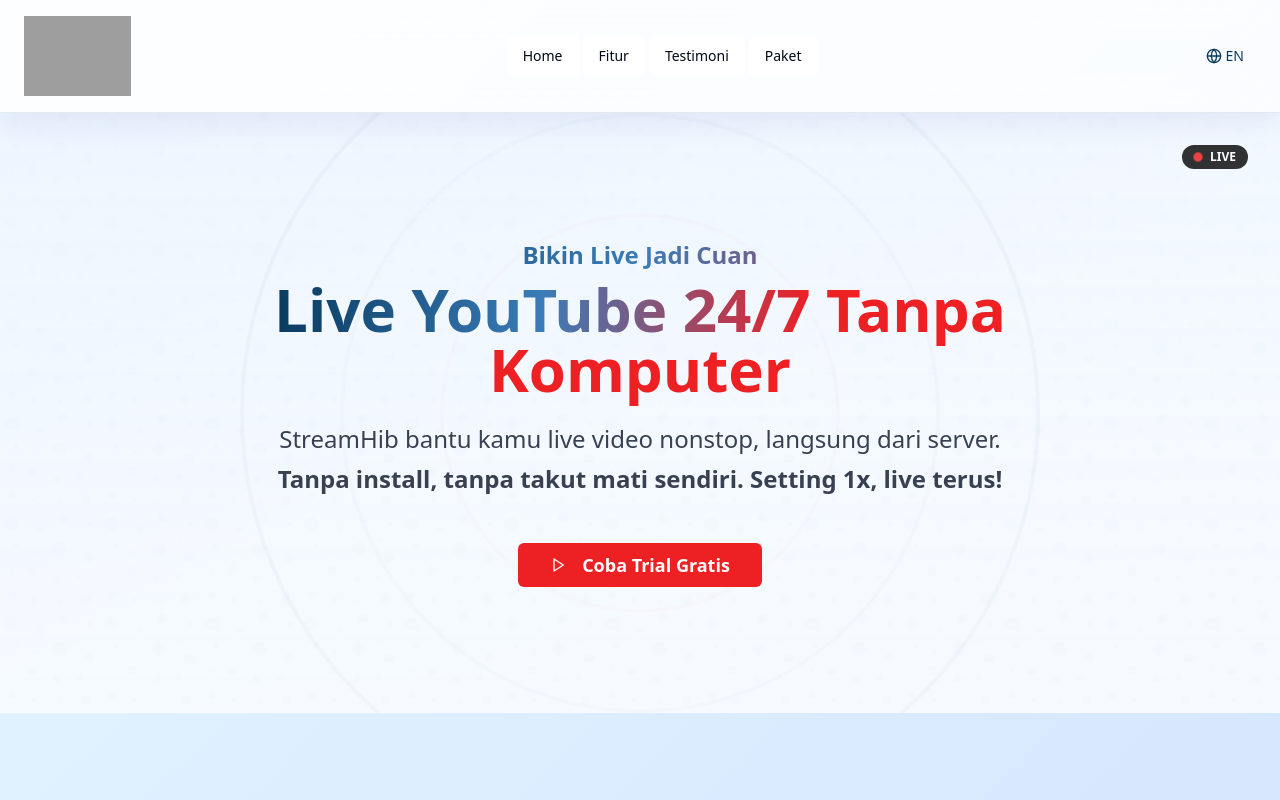
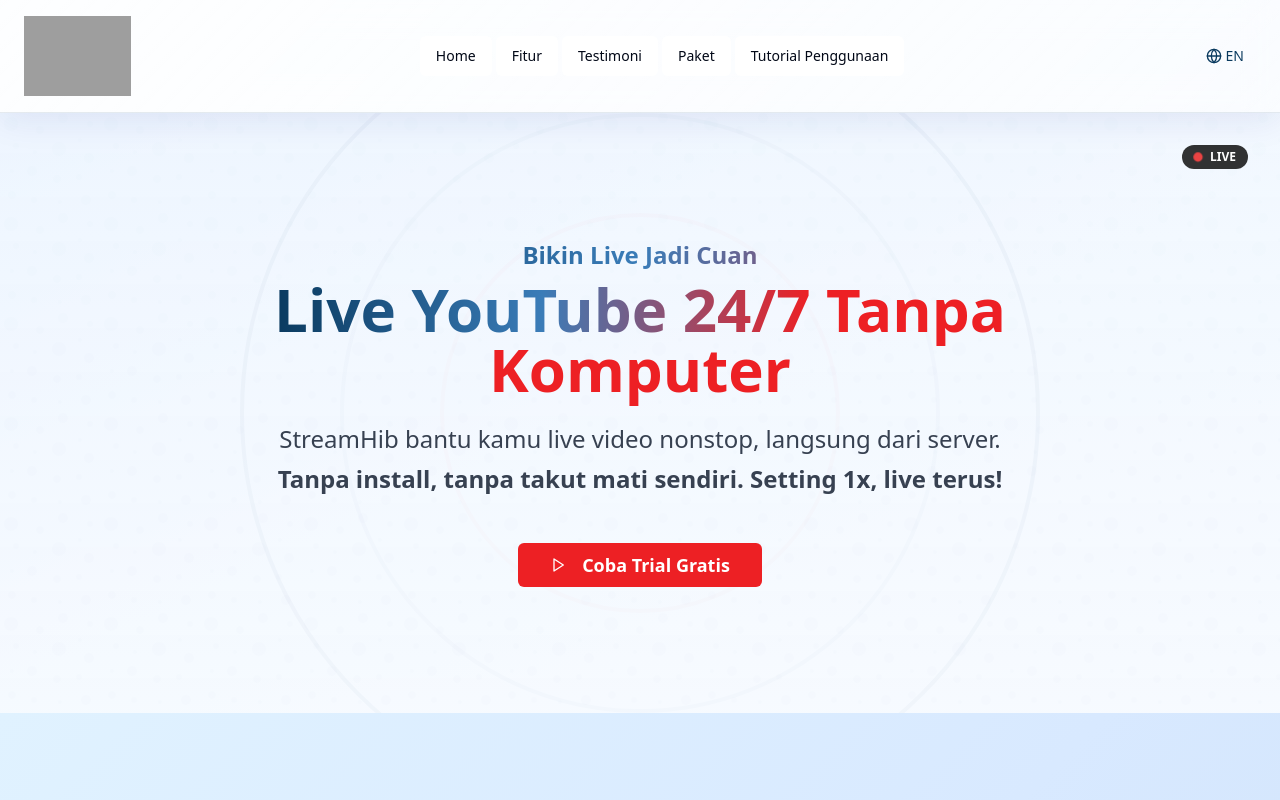
Before and after one commit to asfahulmuhib/streamhibwebsite, a React (Vite) app: page / in a window 1280 px wide. Shown: the top 800 px of the page. Built offline with nearby package versions, Linux system fonts and the light colour scheme; grey boxes are pictures that could not be loaded.

Commit message:
Update Header.tsx

```diff
--- a/src/components/Header.tsx
+++ b/src/components/Header.tsx
@@ -1,10 +1,10 @@
-
 import React from 'react';
 import Logo from './Logo';
 import { NavigationMenu, NavigationMenuItem, NavigationMenuLink, NavigationMenuList } from "@/components/ui/navigation-menu";
 import { navigationMenuTriggerStyle } from "@/components/ui/navigation-menu";
 import { useLanguage } from '@/context/LanguageContext';
 import LanguageSwitcher from './LanguageSwitcher';
+import { Link } from 'react-router-dom'; // Impor Link untuk navigasi
 
 const Header = () => {
   const { language } = useLanguage();
@@ -54,6 +54,13 @@ const Header = () => {
               </NavigationMenuLink>
             </a>
           </NavigationMenuItem>
+          <NavigationMenuItem>
+            <Link to="/tutorial">
+              <NavigationMenuLink className={navigationMenuTriggerStyle()}>
+                {language === 'id' ? 'Tutorial Penggunaan' : 'Usage Tutorial'}
+              </NavigationMenuLink>
+            </Link>
+          </NavigationMenuItem>
         </NavigationMenuList>
       </NavigationMenu>
 
```
